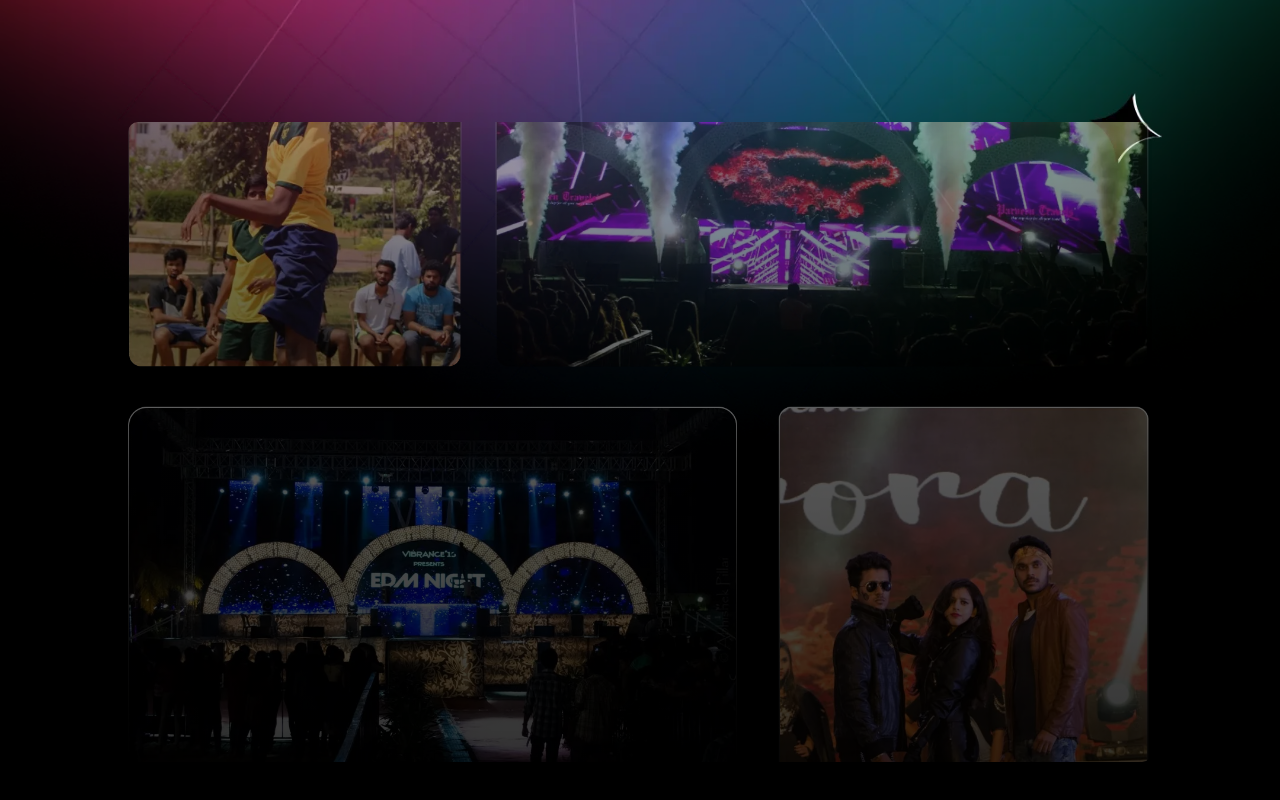
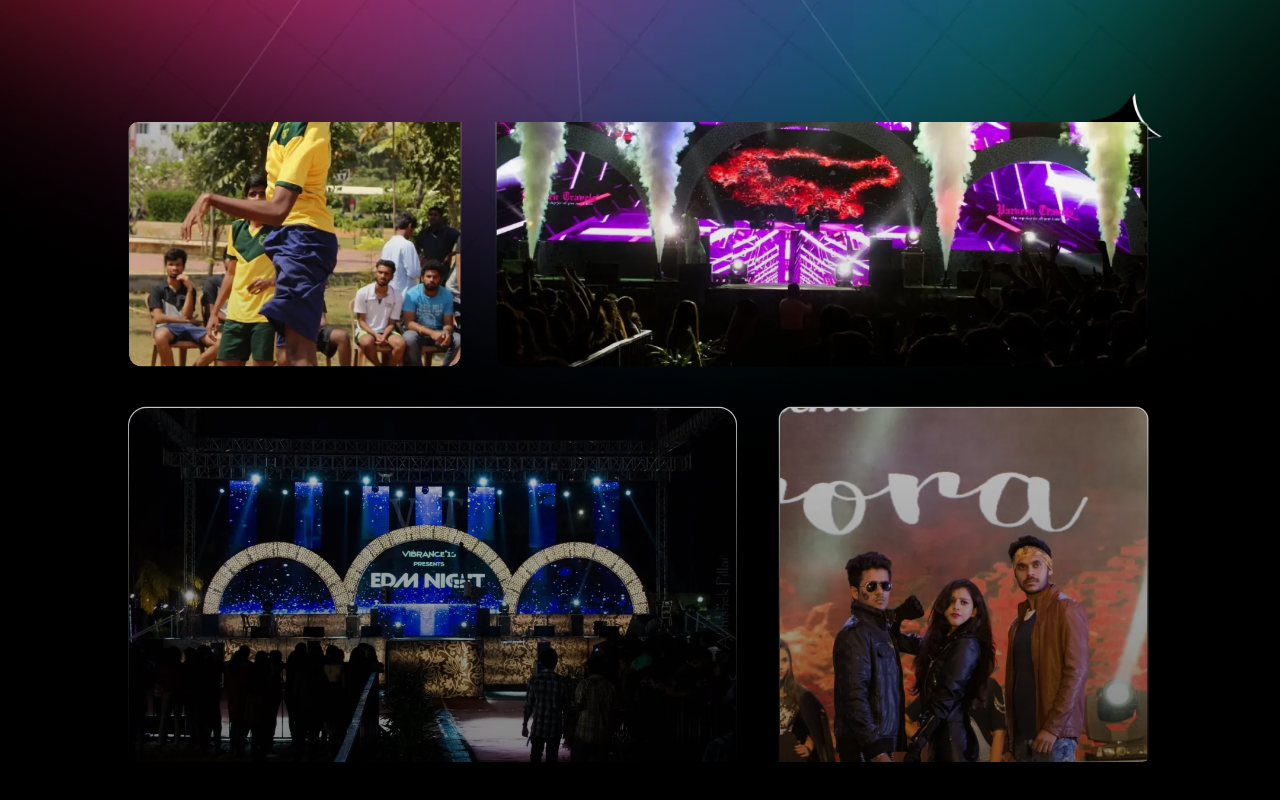
Before and after one commit to mohammadshaad/VIBRANCE-24, a React (Create React App) app: page / in a window 1280 px wide. Shown: the part 698-1498 px from the top of the page. Built offline with nearby package versions, Linux system fonts and the light colour scheme.

Commit message:
Removed the gradient from the gallery

```diff
--- a/src/components/Gallery/styles/style.css
+++ b/src/components/Gallery/styles/style.css
@@ -12,7 +12,7 @@
   width: 80%;
   height: 80%;
   border-radius: 10px;
-  opacity: 50%;
+  /* opacity: 50%; */
   background-image: url("/src/assets/gallery.webp");
   background-size: cover;
   animation: slide 70s linear infinite;
@@ -23,7 +23,7 @@
   background: linear-gradient(
     180deg,
     rgba(255, 255, 255, 0),
-    rgba(0, 0, 0, 0.6)
+    rgba(0, 0, 0, 0.5)
   );
   width: 100%;
   height: 100%;
--- a/src/components/Main/style/style.css
+++ b/src/components/Main/style/style.css
@@ -129,6 +129,13 @@ body {
   font-size: 23px;
 }
 
+@media (max-width: 400px) {
+  .background-image {
+    height: 100%;
+  }
+
+}
+
 /* Media Queries */
 @media (max-width: 700px) {
   .background-image {
```
